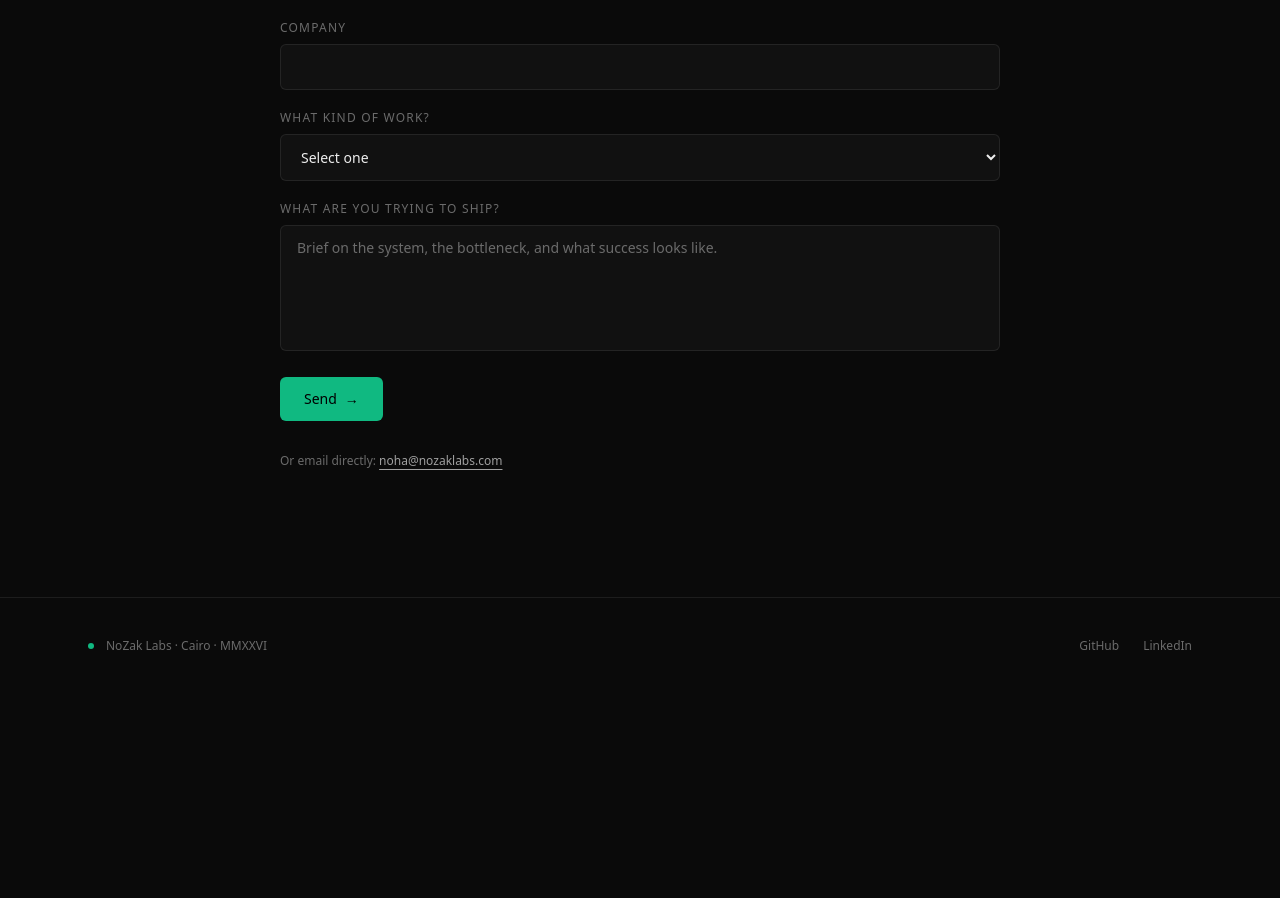
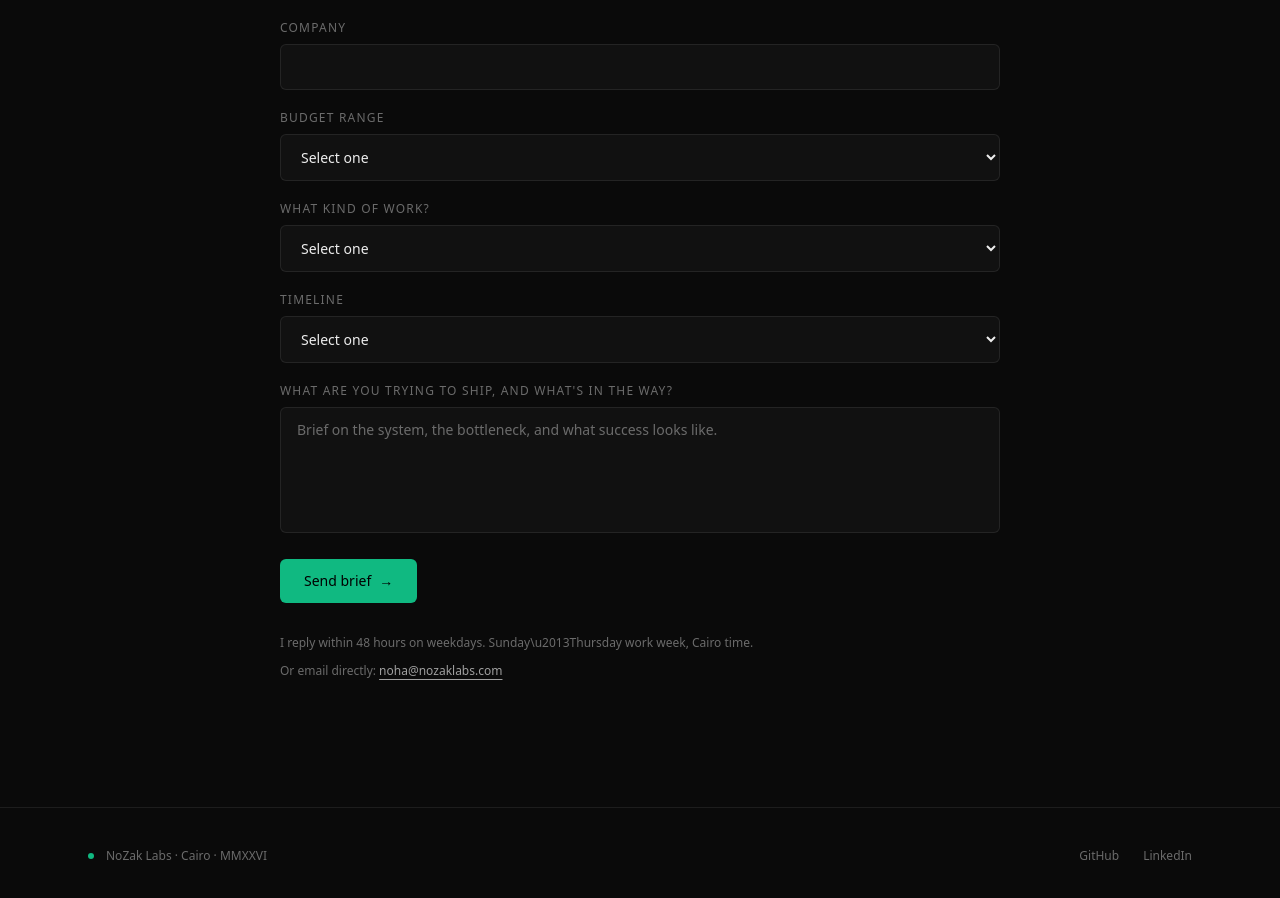
Before and after one commit to nozaklabs/website, a Next.js app: page / in a window 1280 px wide. Shown: the part 3192-4090 px from the top of the page. Before the commit the page ends 3886 px from the top, so only its background shows below. Built offline with nearby package versions, Linux system fonts and the light colour scheme.

Commit message:
Add budget/timeline fields, honeypot, and tighten form copy

```diff
--- a/app/page.tsx
+++ b/app/page.tsx
@@ -325,6 +325,28 @@ export default function Home() {
 
             <div>
               <label
+                htmlFor="budget"
+                className="block font-mono text-xs uppercase tracking-widest text-[var(--color-text-dim)] mb-2"
+              >
+                Budget range
+              </label>
+              <select
+                id="budget"
+                name="budget"
+                required
+                className="w-full rounded-md border border-[var(--color-border-strong)] bg-[var(--color-bg-elevated)] px-4 py-3 text-sm text-[var(--color-text)] focus:border-[var(--color-accent)] focus:outline-none"
+              >
+                <option value="">Select one</option>
+                <option value="under-2k">Under $2k</option>
+                <option value="2k-10k">$2k\u2013$10k</option>
+                <option value="10k-25k">$10k\u2013$25k</option>
+                <option value="25k-plus">$25k+</option>
+                <option value="exploratory">Not sure yet \u2014 exploratory</option>
+              </select>
+            </div>
+
+            <div>
+              <label
                 htmlFor="scope"
                 className="block font-mono text-xs uppercase tracking-widest text-[var(--color-text-dim)] mb-2"
               >
@@ -347,10 +369,31 @@ export default function Home() {
 
             <div>
               <label
+                htmlFor="timeline"
+                className="block font-mono text-xs uppercase tracking-widest text-[var(--color-text-dim)] mb-2"
+              >
+                Timeline
+              </label>
+              <select
+                id="timeline"
+                name="timeline"
+                required
+                className="w-full rounded-md border border-[var(--color-border-strong)] bg-[var(--color-bg-elevated)] px-4 py-3 text-sm text-[var(--color-text)] focus:border-[var(--color-accent)] focus:outline-none"
+              >
+                <option value="">Select one</option>
+                <option value="this-month">This month</option>
+                <option value="1-2-months">Next 1\u20132 months</option>
+                <option value="this-quarter">This quarter</option>
+                <option value="no-timeline">No timeline yet</option>
+              </select>
+            </div>
+
+            <div>
+              <label
                 htmlFor="message"
                 className="block font-mono text-xs uppercase tracking-widest text-[var(--color-text-dim)] mb-2"
               >
-                What are you trying to ship?
+                What are you trying to ship, and what&apos;s in the way?
               </label>
               <textarea
                 id="message"
@@ -362,16 +405,28 @@ export default function Home() {
               />
             </div>
 
+            {/* Honeypot \u2014 bots fill this, humans never see it. Formspree discards submissions where _gotcha is populated. */}
+            <input
+              type="text"
+              name="_gotcha"
+              tabIndex={-1}
+              autoComplete="off"
+              style={{ display: "none" }}
+            />
+
             <button
               type="submit"
               className="inline-flex items-center gap-2 rounded-md bg-[var(--color-accent)] px-6 py-3 text-sm font-medium text-black transition hover:bg-[var(--color-accent-dim)]"
             >
-              Send
+              Send brief
               <span aria-hidden>{"\u2192"}</span>
             </button>
           </form>
 
           <p className="mt-8 text-xs text-[var(--color-text-dim)] font-mono">
+            I reply within 48 hours on weekdays. Sunday\u2013Thursday work week, Cairo time.
+          </p>
+          <p className="mt-3 text-xs text-[var(--color-text-dim)] font-mono">
             Or email directly:{" "}
             <a
               href="mailto:noha@nozaklabs.com"
```
